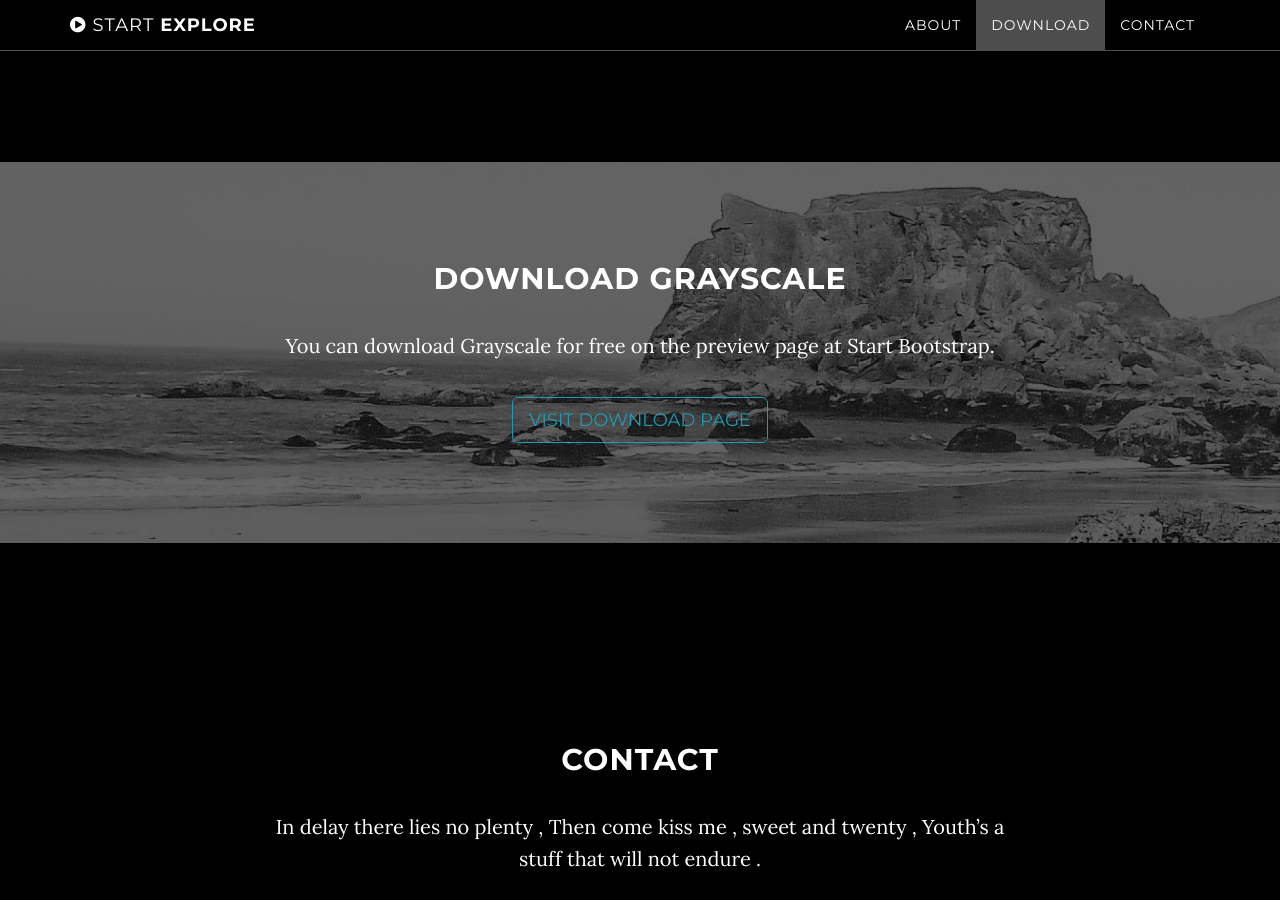
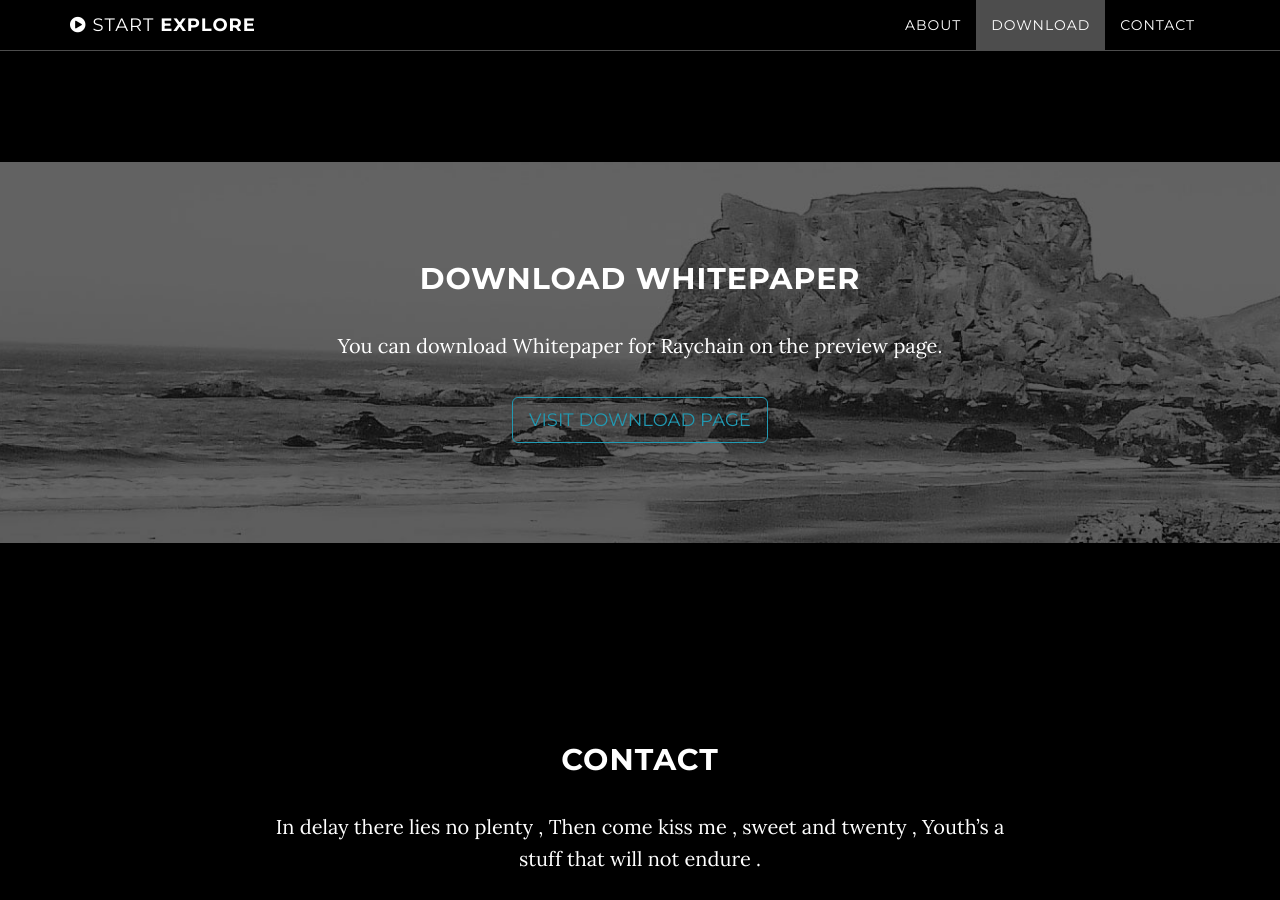
Before and after one commit to rayho932/rayho932.github.io, a Jekyll site: the page built from index.html, in a window 1280 px wide and 900 px high, scrolled down 1567 px. Built offline with Jekyll 4.4.1, drawn with Linux system fonts in a browser that asks for light colours.

Commit message:
Update download.html

```diff
--- a/_includes/download.html
+++ b/_includes/download.html
@@ -3,9 +3,9 @@
         <div class="download-section">
             <div class="container">
                 <div class="col-lg-8 col-lg-offset-2">
-                    <h2>Download Grayscale</h2>
-                    <p>You can download Grayscale for free on the preview page at Start Bootstrap.</p>
-                    <a href="http://startbootstrap.com/template-overviews/grayscale/" class="btn btn-default btn-lg">Visit Download Page</a>
+                    <h2>Download Whitepaper</h2>
+                    <p>You can download Whitepaper for Raychain on the preview page.</p>
+                    <a href="https://raychain.cc/whitepaper.pdf" class="btn btn-default btn-lg">Visit Download Page</a>
                 </div>
             </div>
         </div>
```
